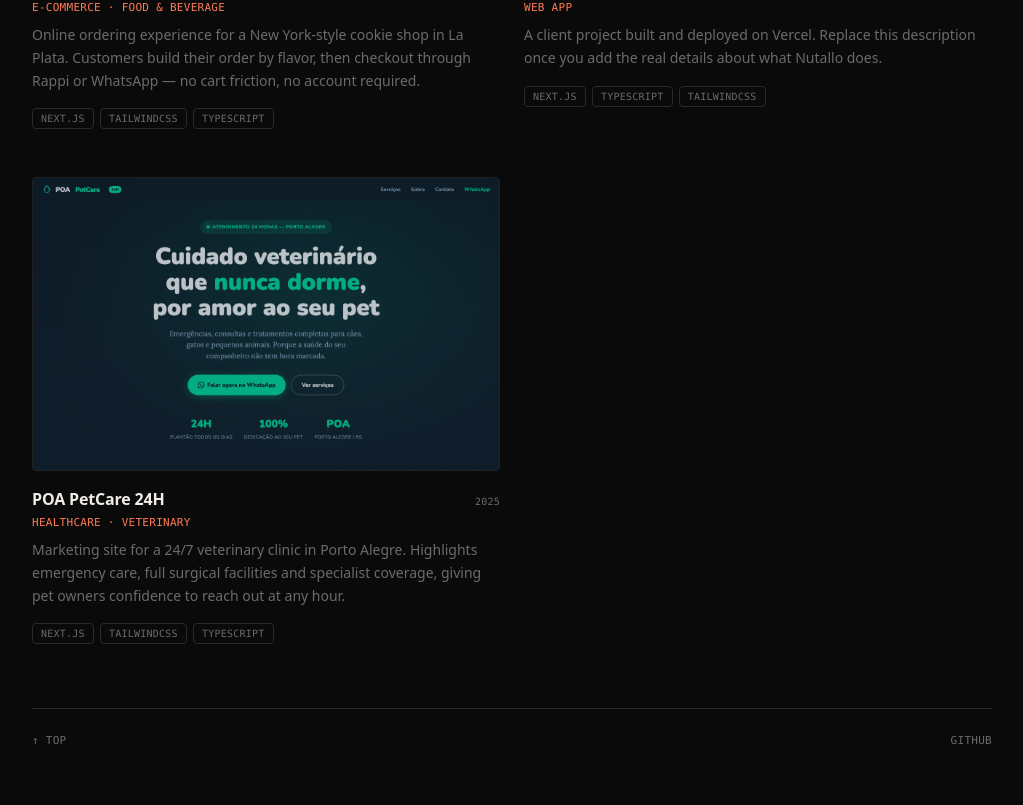
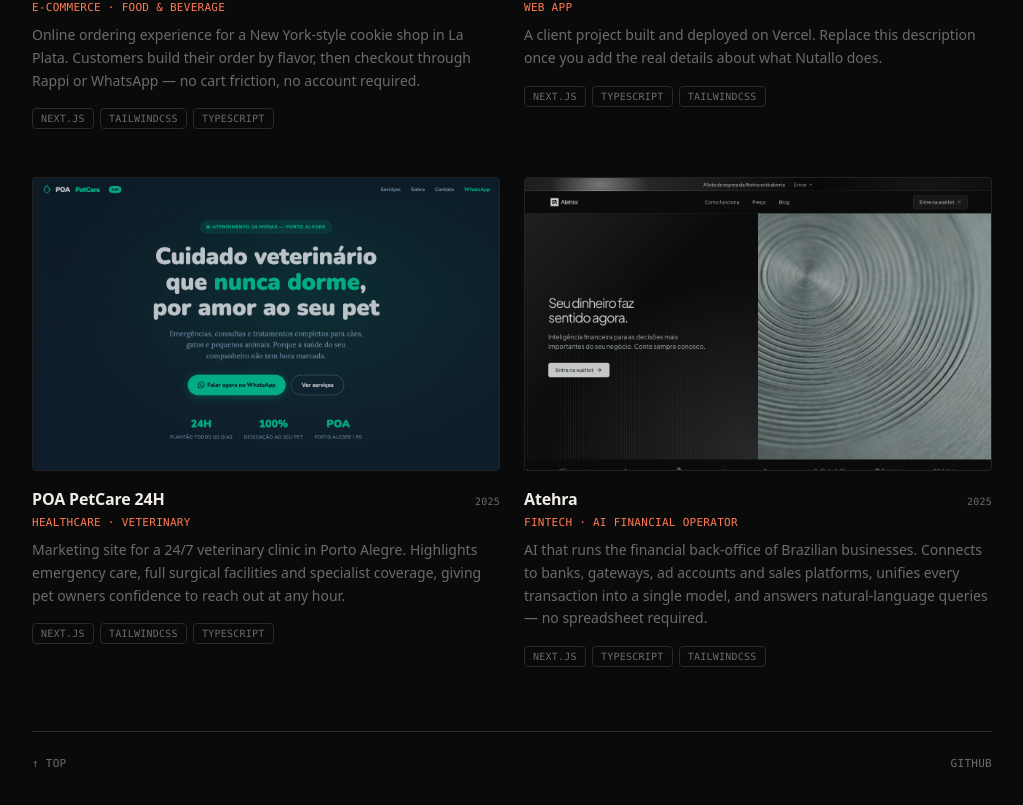
Before and after one commit to martinfantinelli/portfolio, a Next.js app: page / in a window 1280 px wide. Shown: the part 1837-2642 px from the top of the page, without its empty margins (128-1151 px from the left). Built offline with nearby package versions, Linux system fonts and the light colour scheme.

Commit message:
feat: add Atehra project with screenshot

```diff
--- a/data/projects.ts
+++ b/data/projects.ts
@@ -69,4 +69,15 @@ export const projects: Project[] = [
     image: "/projects/poa-petcare.png",
     live: "https://poa-petcare-24h-tw0q3.vercel.app/",
   },
+  {
+    slug: "atehra",
+    name: "Atehra",
+    category: "Fintech · AI financial operator",
+    description:
+      "AI that runs the financial back-office of Brazilian businesses. Connects to banks, gateways, ad accounts and sales platforms, unifies every transaction into a single model, and answers natural-language queries — no spreadsheet required.",
+    tech: ["Next.js", "TypeScript", "TailwindCSS"],
+    year: "2025",
+    image: "/projects/atehra.png",
+    live: "https://atehra.com/",
+  },
 ];
```
Also changed, not shown: public/projects/atehra.png (added).
